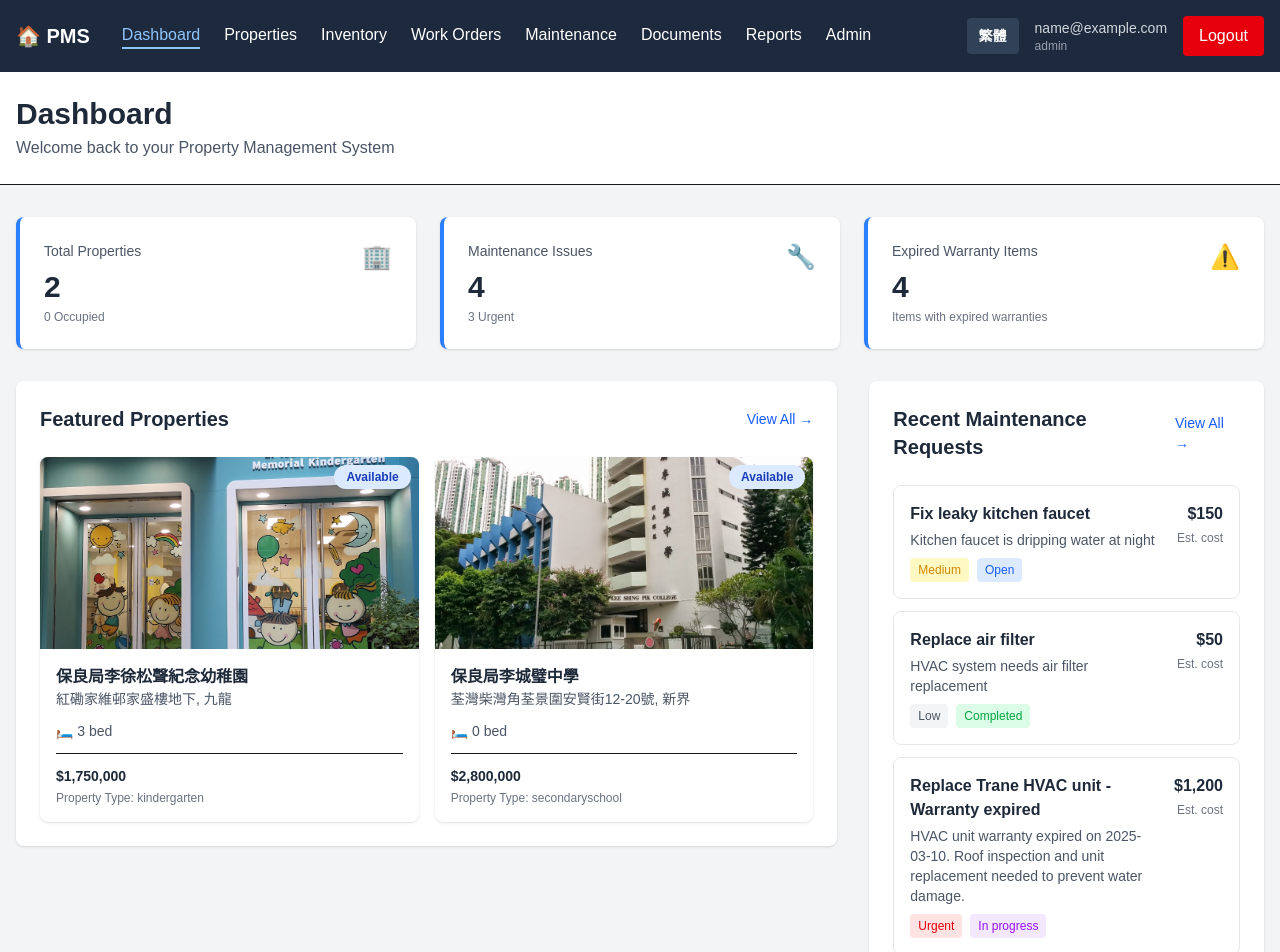
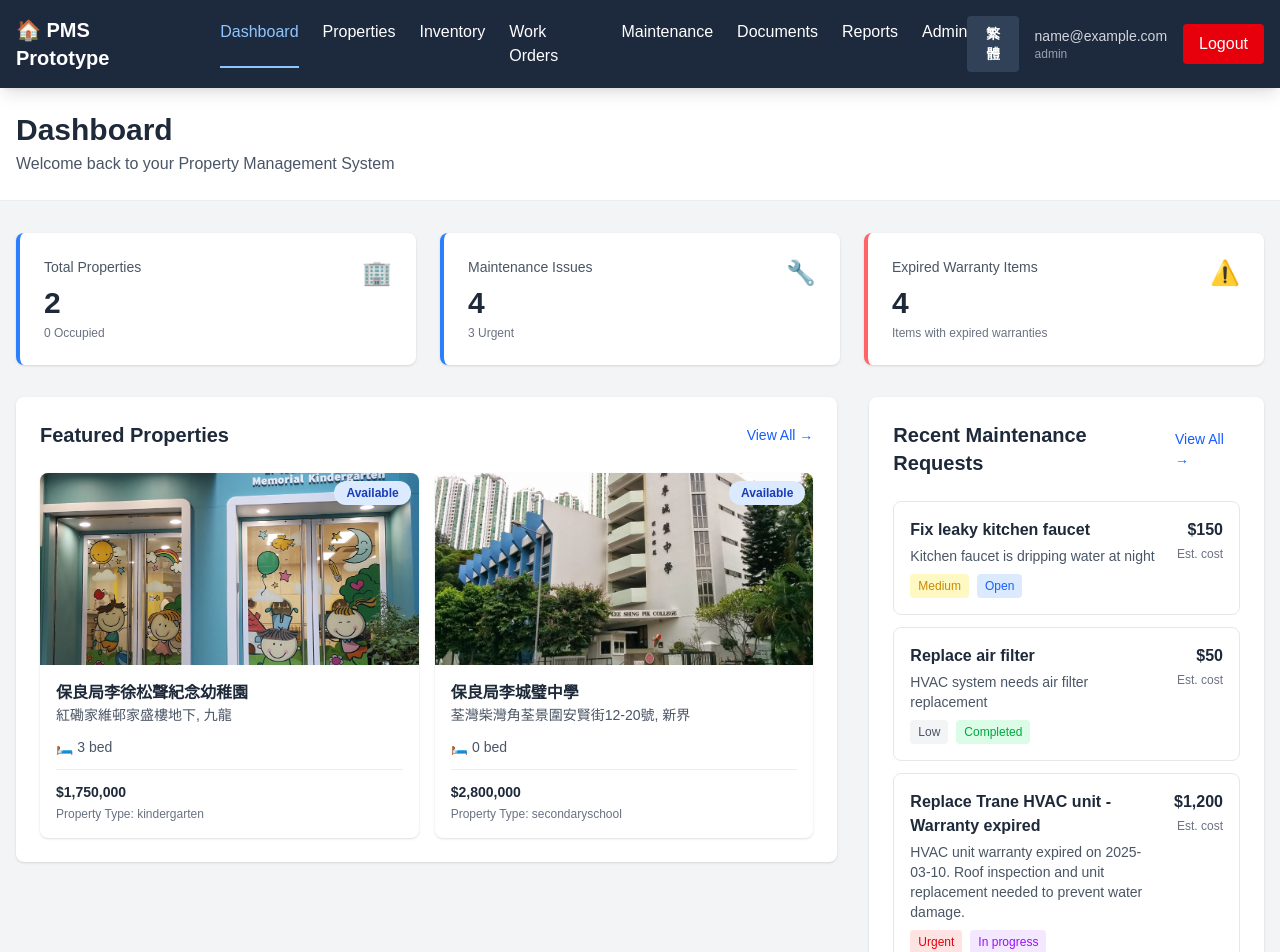
Before and after one commit to ivan-mf-suen/pms-app, a Next.js app: page / in a window 1280 px wide. Shown: the top 952 px of the page. Built offline with nearby package versions, Linux system fonts and the light colour scheme; sample sign-in values are in the browser's storage.

Commit message:
- fix maintance page no response issue - fix UI issue

```diff
--- a/src/app/globals.css
+++ b/src/app/globals.css
@@ -1,8 +1,8 @@
 @import "tailwindcss";
 
 :root {
-  --background: #ffffff;
-  --foreground: #171717;
+  --background: #0a0a0a;
+  --foreground: #ededed;
 }
 
 @theme inline {
@@ -10,13 +10,6 @@
   --color-foreground: var(--foreground);
   --font-sans: var(--font-geist-sans);
   --font-mono: var(--font-geist-mono);
-}
-
-@media (prefers-color-scheme: dark) {
-  :root {
-    --background: #0a0a0a;
-    --foreground: #ededed;
-  }
 }
 
 body {
--- a/src/app/layout.tsx
+++ b/src/app/layout.tsx
@@ -16,7 +16,7 @@ const geistMono = Geist_Mono({
 });
 
 export const metadata: Metadata = {
-  title: "PMS Pro - Property Management System",
+  title: "PMS Prototype - Property Management System",
   description: "Professional Property Management System with dashboard",
 };
 
--- a/src/app/login/page.tsx
+++ b/src/app/login/page.tsx
@@ -77,8 +77,8 @@ export default function LoginPage() {
               </svg>
             </div>
           </div>
-          <h1 className="text-3xl font-bold text-slate-900">PMS</h1>
-          <p className="text-slate-700 mt-2 text-sm">Property Management System</p>
+          <h1 className="text-3xl font-bold text-slate-900">PMS Prototype</h1>
+          {/* <p className="text-slate-700 mt-2 text-sm">Property Management System </p> */}
         </div>
 
         {/* Error Message */}
--- a/src/app/page.tsx
+++ b/src/app/page.tsx
@@ -71,6 +71,7 @@ export default function Home() {
               value={expiredWarrantyCount}
               subtext={t('expiredWarranties')}
               icon="⚠️"
+              borderColor="border-red-400"
             />
           </Link>
         </div>
--- a/src/app/properties/[id]/edit/page.tsx
+++ b/src/app/properties/[id]/edit/page.tsx
@@ -265,7 +265,7 @@ export default function EditPropertyPage() {
           <div className="grid grid-cols-1 md:grid-cols-2 gap-4">
             <div>
               <label htmlFor="purchasePrice" className="block text-gray-700 font-semibold mb-2">
-                {t('purchasePrice')} (USD)
+                {t('purchasePrice')} (HKD)
               </label>
               <input
                 type="number"
@@ -280,7 +280,7 @@ export default function EditPropertyPage() {
             </div>
             <div>
               <label htmlFor="currentValue" className="block text-gray-700 font-semibold mb-2">
-                {t('currentValue')} (USD)
+                {t('currentValue')} (HKD)
               </label>
               <input
                 type="number"
--- a/src/app/properties/create/page.tsx
+++ b/src/app/properties/create/page.tsx
@@ -254,7 +254,7 @@ export default function CreatePropertyPage() {
           <div className="grid grid-cols-1 md:grid-cols-2 gap-4">
             <div>
               <label htmlFor="purchasePrice" className="block text-gray-700 font-semibold mb-2">
-                {t('purchasePrice')} (USD)
+                {t('purchasePrice')} (HKD)
               </label>
               <input
                 type="number"
@@ -269,7 +269,7 @@ export default function CreatePropertyPage() {
             </div>
             <div>
               <label htmlFor="currentValue" className="block text-gray-700 font-semibold mb-2">
-                {t('currentValue')} (USD)
+                {t('currentValue')} (HKD)
               </label>
               <input
                 type="number"
--- a/src/app/work-orders/[id]/page.tsx
+++ b/src/app/work-orders/[id]/page.tsx
@@ -2,28 +2,41 @@
 
 import { useI18n } from '@/contexts/I18nContext';
 import { mockWorkOrders, mockInventory, mockProperties } from '@/lib/mockData';
+import { useParams } from 'next/navigation';
 import { useState } from 'react';
 import { notFound } from 'next/navigation';
 
-export default function WorkOrderDetailPage({
-  params,
-}: {
-  params: Promise<{ id: string }>;
-}) {
+export default function WorkOrderDetailPage() {
   const { t } = useI18n();
+  const params = useParams();
+  const { id } = params as { id: string };
   const [workOrderId, setWorkOrderId] = useState<string | null>(null);
   const [expanded, setExpanded] = useState(false);
 
   // Extract ID from promise (client-side component)
-  if (!workOrderId && typeof window !== 'undefined') {
-    params.then((resolved) => setWorkOrderId(resolved.id));
-  }
+  // if (!workOrderId && typeof window !== 'undefined') {
+  //   params.then((resolved) => setWorkOrderId(resolved.id));
+  // }
 
-  const wo = mockWorkOrders.find((w) => w.id === workOrderId);
-  if (!wo) {
-    return null; // Will show not-found
-  }
+   // Helper to get work order request from localStorage or mock data
+  const getWorkOrderRequest = () => {
+    if (typeof window === 'undefined') {
+      return mockWorkOrders.find((r) => r.id === id) || notFound();
+    }
 
+    // Check localStorage first
+    const saved = localStorage.getItem('workOrders');
+    const savedRequests = saved ? JSON.parse(saved) : [];
+    const foundSaved = savedRequests.find((r: any) => r.id === id);
+
+    if (foundSaved) return foundSaved;
+
+    // Fallback to mock data
+    return mockWorkOrders.find(r => r.id ===  id) || notFound();
+  };
+
+  // Resolve params synchronously by finding the work order with the given ID
+  const wo = getWorkOrderRequest();
   const property = mockProperties.find((p) => p.id === wo.propertyId);
   const linkedInventory = mockInventory.filter((inv) => wo.inventoryIds.includes(inv.id));
 
--- a/src/app/work-orders/create/page.tsx
+++ b/src/app/work-orders/create/page.tsx
@@ -38,8 +38,32 @@ export default function CreateWorkOrderPage() {
     return mockMaintenanceRequests.find(r => r.id === maintenanceId);
   };
 
+  const getAllWorkOrders = () => {
+    const savedWOs = localStorage.getItem('workOrders');
+    const localWOs = savedWOs ? JSON.parse(savedWOs) : [];
+
+    // Merge and deduplicate: localStorage items are newer, so use them if they exist
+    const merged = [...mockWorkOrders];
+    const mergedIds = new Set(merged.map(wo => wo.id));
+
+    localWOs.forEach((wo: any) => {
+    const index = merged.findIndex(m => m.id === wo.id);
+    if (index >= 0) {
+        // Update existing with localStorage version (newer)
+        merged[index] = wo;
+    } else {
+        // Add new work orders from localStorage
+        merged.push(wo);
+    }
+    });
+
+    return merged;
+};
+
   const maintenanceRequest = getMaintenanceRequest();
+  const allWorkOrders = getAllWorkOrders();
   const property = maintenanceRequest ? mockProperties.find((p) => p.id === maintenanceRequest.propertyId) : null;
+  const workOrder = maintenanceRequest ? mockWorkOrders.find((wo) => wo.id === maintenanceRequest.workOrderId) : null;
 
   // Pre-fill form from maintenance data
   useEffect(() => {
@@ -75,9 +99,9 @@ export default function CreateWorkOrderPage() {
 
     try {
       // Generate work order
-      const controlNumber = `WO-${Date.now()}-${Math.random().toString(36).substr(2, 5)}`;
+      const controlNumber = `WO-2026-${(allWorkOrders.length + 1).toString().padStart(4, '0')}`;
       const newWorkOrder = {
-        id: `wo-${Date.now()}`,
+        id: `WO-2026-${(allWorkOrders.length + 1).toString().padStart(4, '0')}`,
         controlNumber,
         propertyId: maintenanceRequest.propertyId,
         maintenanceRequestId: maintenanceRequest.id,
--- a/src/components/Navbar.tsx
+++ b/src/components/Navbar.tsx
@@ -26,12 +26,12 @@ export default function Navbar() {
   };
 
   return (
-    <nav className="bg-slate-800 text-white shadow-lg">
-      <div className="max-w-7xl mx-auto px-4 py-4">
+    <nav className="sticky top-0 z-50 bg-slate-800 text-white shadow-lg">
+      <div className="max-w-[88rem] mx-auto px-4 py-4">
         <div className="flex items-center justify-between">
           <div className="flex items-center gap-8">
             <Link href="/" className="font-bold text-xl">
-              🏠 PMS
+              🏠 PMS Prototype
             </Link>
             <div className="hidden md:flex gap-6">
               <Link
--- a/src/components/StatCard.tsx
+++ b/src/components/StatCard.tsx
@@ -5,11 +5,12 @@ interface StatCardProps {
   value: string | number;
   subtext?: string;
   icon?: React.ReactNode;
+  borderColor?: string | null;
 }
 
-export default function StatCard({ label, value, subtext, icon }: StatCardProps) {
+export default function StatCard({ label, value, subtext, icon, borderColor}: StatCardProps) {
   return (
-    <div className="bg-white rounded-lg shadow p-6 border-l-4 border-blue-500">
+    <div className={`bg-white rounded-lg shadow p-6 border-l-4 ${borderColor ? borderColor : 'border-blue-500'}`}>
       <div className="flex items-start justify-between">
         <div>
           <p className="text-gray-600 text-sm font-medium">{label}</p>
--- a/src/lib/i18n.ts
+++ b/src/lib/i18n.ts
@@ -400,12 +400,12 @@ export const i18nDict: Record<Language, I18nDictionary> = {
     workOrder: '工作單',
     allWorkOrders: '所有工作單',
     controlNumber: '控制編號',
-    workOrderStatus: '狀態',
-    open: '開啟',
+    workOrderStatus: '工作單狀態',
+    open: '已開立',
     inProgress: '處理中',
     completed: '已完成',
     onHold: '暫停',
-    priority: '優先',
+    priority: '優先次序',
     low: '低',
     medium: '中',
     high: '高',
@@ -413,18 +413,18 @@ export const i18nDict: Record<Language, I18nDictionary> = {
     description: '描述',
     createdDate: '建立日期',
     completedDate: '完成日期',
-    linkedInventory: '關聯庫存',
-    financials: '財務',
-    original: '原始',
-    voApproved: '變更單已核准',
-    contingency: '預備金',
-    cumulative: '累計',
-    exceedsThreshold: '超過閾值',
+    linkedInventory: '已關聯庫存',
+    financials: '財務資料',
+    original: '原始金額',
+    voApproved: '變更單已批核',
+    contingency: '備用金',
+    cumulative: '累計金額',
+    exceedsThreshold: '超出限額',
     remarks: '備註',
     appendRemark: '新增備註',
-    auditLog: '審計日誌',
-    action: '操作',
-    actor: '執行者',
+    auditLog: '審核記錄',
+    action: '動作',
+    actor: '執行人員',
     timestamp: '時間戳記',
 
     // Maintenance
@@ -554,7 +554,7 @@ export const i18nDict: Record<Language, I18nDictionary> = {
     estimatedRecurringRevenue: '估計經常性收入',
     activeTenants: '活躍租戶',
     currentlyLeasing: '正在出租',
-    maintenanceIssues: '維護問題',
+    maintenanceIssues: '維護請求',
     expiredWarrantyItems: '已過期保修項目',
     expiredWarranties: '保修期已過期的項目',
 
```
